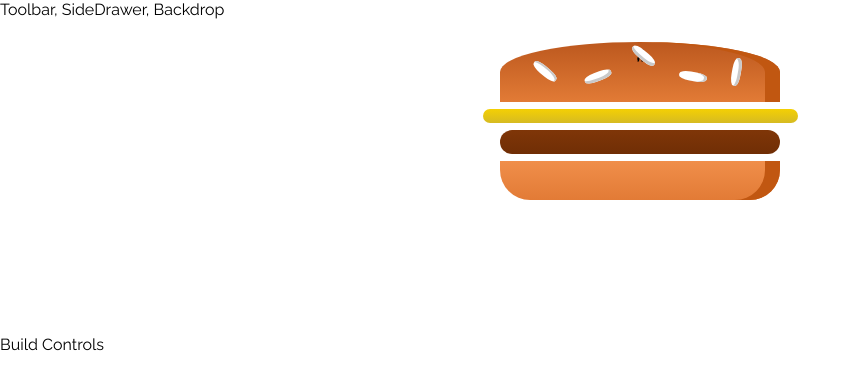
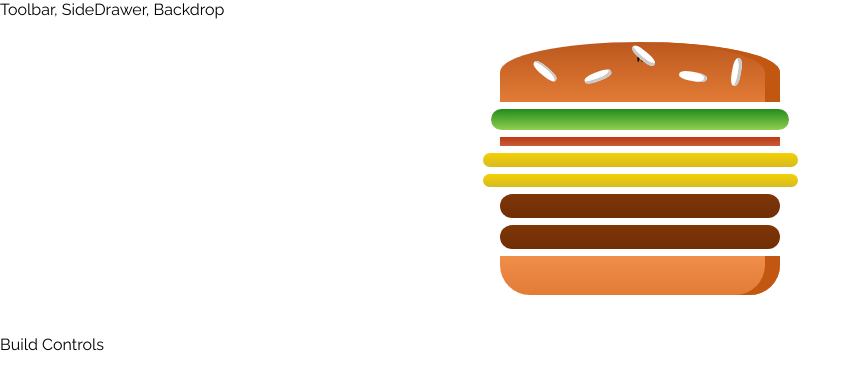
Before and after one commit to SottoMayor/ReactJs, a React (Create React App) app: page / in a window 1280 px wide. Shown: the top 390 px of the page, without its empty margins (0-861 px from the left). Built offline with nearby package versions, Linux system fonts and the light colour scheme.

Commit message:
outputting burguer indredients dynamically

```diff
--- a/src/components/Burguer/Burguer.js
+++ b/src/components/Burguer/Burguer.js
@@ -6,12 +6,19 @@
 
 const burguer = props => {
 
+    const transformedIngredients = Object.keys(props.ingredients)
+    .map(ingKey => {
+       return [...Array(props.ingredients[ingKey])].map((_, index) => {
+           return <BurguerIngredient key={ingKey + index} type={ingKey} />
+        })
+    })
+
     return(
         <div className={classes.Burguer}>
-
             <BurguerIngredient type='bread-top' />
-            <BurguerIngredient type='cheese' />
-            <BurguerIngredient type='meat' />
+            {
+                transformedIngredients
+            }
             <BurguerIngredient type='bread-bottom' />
 
         </div>
--- a/src/containers/BurguerBuilder/BurguerBuilder.js
+++ b/src/containers/BurguerBuilder/BurguerBuilder.js
@@ -6,12 +6,21 @@
 
 class BurguerBuilder extends Component{
 
+    state = {
+        ingredients: {
+            salad: 1,
+            bacon: 1,
+            cheese: 2,
+            meat: 2
+        }
+    }
+
     render(){
         return(
 
             <Auxiliary>
 
-                <Burguer/>
+                <Burguer ingredients={this.state.ingredients}/>
 
                 <div>
                     Build Controls
```
Also changed, not shown: 1 other file (tests, documents, lock files or other folders).
